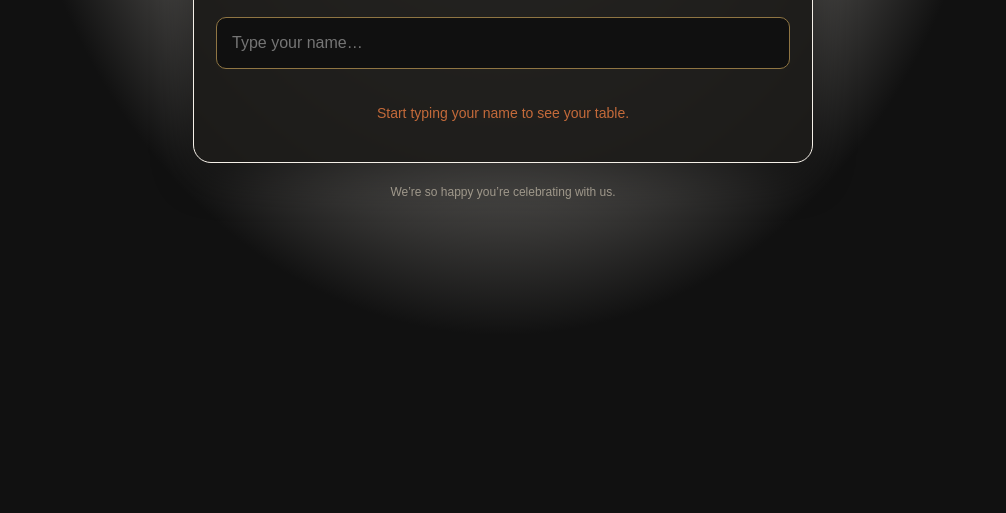
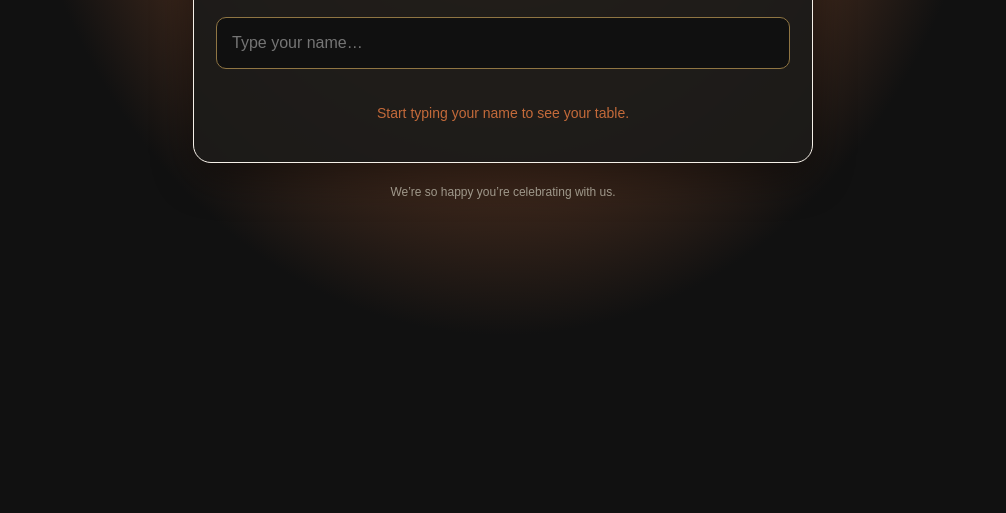
Before and after one commit to giveitsparks-Tsparkles/Ivan-and-Ana-Wedding, a plain HTML site: page index.html in a window 1280 px wide. Shown: the part 287-800 px from the top of the page, without its empty margins (137-1143 px from the left). Drawn offline with Linux system fonts and the light colour scheme.

Commit message:
Change background gradient color in index.html

```diff
--- a/index.html
+++ b/index.html
@@ -8,7 +8,7 @@
 <style>
 :root { color-scheme: dark; --gold:#536B82; --muted:#C46A3A; }
 * { box-sizing:border-box; }
-body { margin:0; min-height:100vh; padding:28px 16px 48px; background:radial-gradient(ellipse at top,#F5F0E8 0%,#111 55%); color:#f7f2e8; font-family:Georgia,serif; }
+body { margin:0; min-height:100vh; padding:28px 16px 48px; background:radial-gradient(ellipse at top,#C46A3A 0%,#111 55%); color:#F5F0E8; font-family:Georgia,serif; }
 main { max-width:620px; margin:0 auto; }
 header { text-align:center; padding:24px 12px 26px; }
 .kicker { color:var(--gold); letter-spacing:.28em; font:12px Arial,sans-serif; }
```
